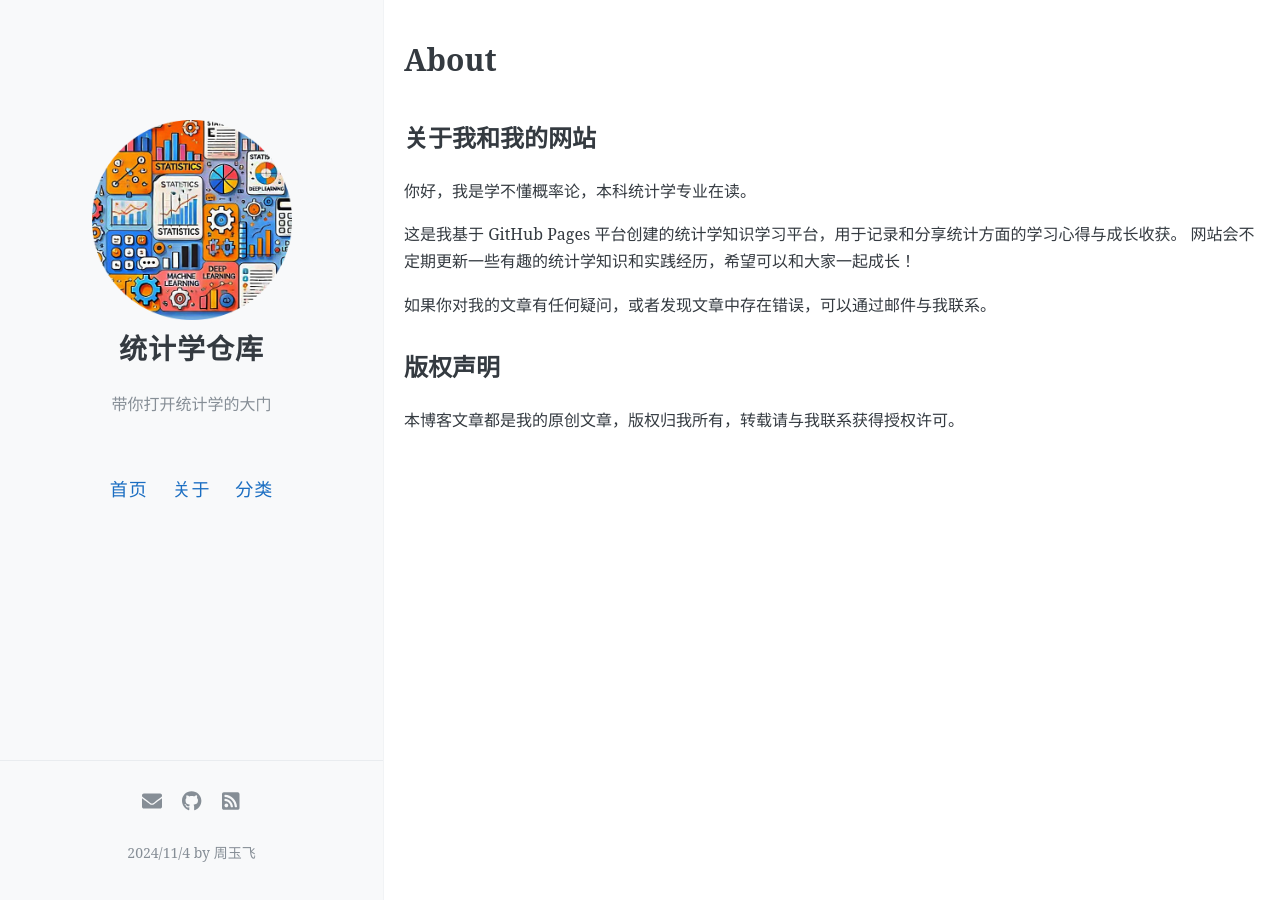
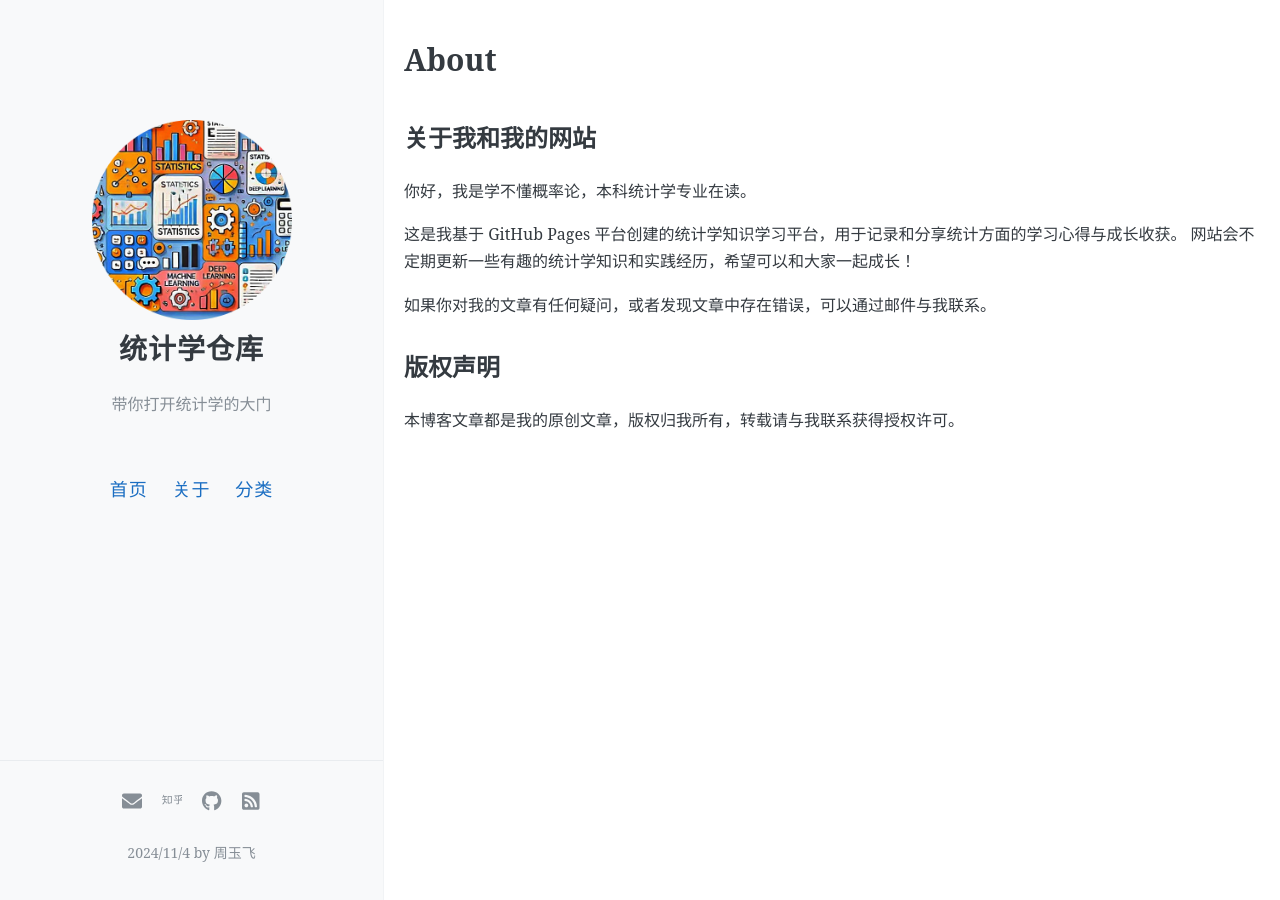
Before and after one commit to azure2870/zyf.github.io, a Jekyll site: the page built from about.md, in a window 1280 px wide. Built offline with Jekyll 4.4.1, drawn with Linux system fonts in a browser that asks for light colours.

Commit message:
Update _config.yml

```diff
--- a/_config.yml
+++ b/_config.yml
@@ -17,11 +17,11 @@ paginate: 8
 excerpt_separator: <!-- more -->
 
 footer-links:
-  zhihu:
+  zhihu: https://www.zhihu.com/people/hui-yi-28-51-52
   email: zyfxlw121411@outlook.com
   facebook:
   github: azure2870
-  rss: rss# just type anything here for a working RSS icon
+  rss: /feed.xml    #just type anything here for a working RSS icon
   twitter:
   youtube:
 
```
